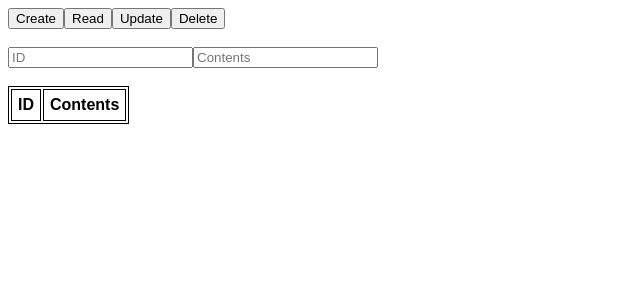
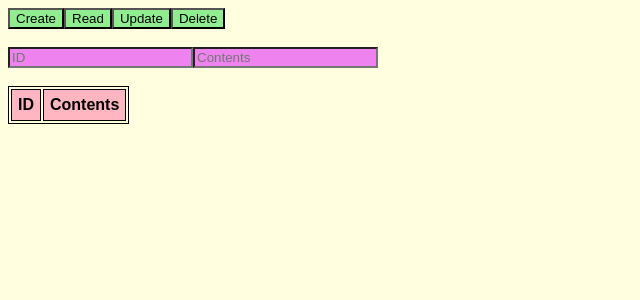
Before and after one commit to artemisia0/TODOListManager, a React (Create React App) app in the folder frontend/: page / in a window 1280 px wide. Shown: the top 300 px of the page, without its empty margins (0-640 px from the left). Built offline with nearby package versions, Linux system fonts and the light colour scheme.

Commit message:
Written basic index.css file, some elements are colored

```diff
--- a/frontend/src/index.css
+++ b/frontend/src/index.css
@@ -1,5 +1,9 @@
 * {
 	font-family: "Liberation Sans";
+}
+
+body {
+	background-color: lightyellow;
 }
 
 .bordered {
@@ -9,9 +13,19 @@
 th {
 	border: 1px solid black;
 	padding: 6px;
+	background-color: lightpink;
 }
 
 td {
 	border: 1px solid black;
 	padding: 6px;
+	background-color: lightcyan;
 }
+
+button {
+	background-color: lightgreen;
+}
+
+input {
+	background-color: violet;
+}
```
Also changed, not shown: frontend/src/index.jsx (indentation only). Lines whose indentation alone changed are shown as unchanged.
